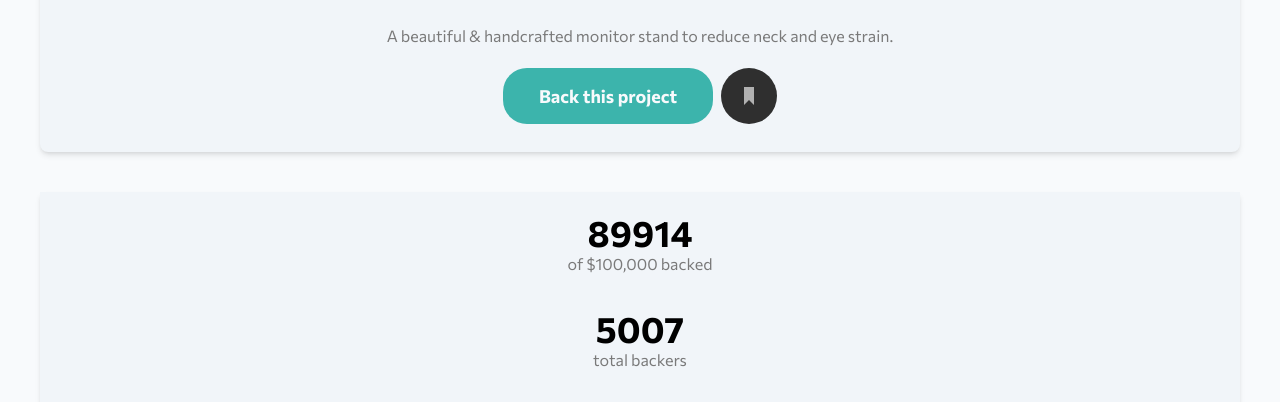
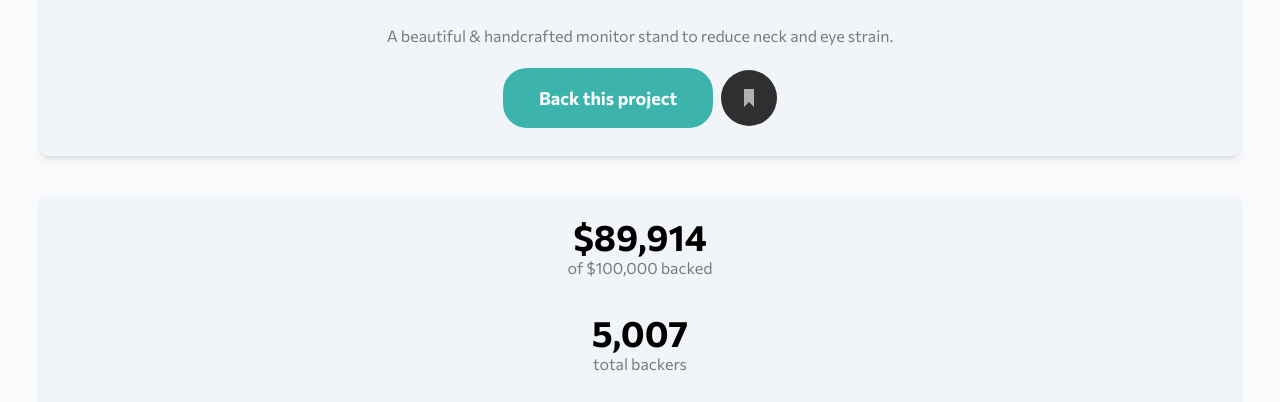
Before and after one commit to Joadevy/crowdfunding-product-page, a React (Vite) app: page / in a window 1280 px wide. Shown: the part 359-761 px from the top of the page. Built offline with nearby package versions, Linux system fonts and the light colour scheme.

Commit message:
style: add small details (hover, currency fix, etc)

```diff
--- a/src/App.tsx
+++ b/src/App.tsx
@@ -122,15 +122,17 @@ function App() {
             strain.
           </p>
 
-          <div className="flex gap-2">
-            <button className="px-9 bg-primary-moderate-cyan rounded-3xl text-slate-50 text-lg font-bold">
-              Back this project
-            </button>
+          <div className="flex gap-2 items-center">
+            <a
+              className="px-9 py-4 bg-primary-moderate-cyan rounded-3xl text-slate-50 text-lg font-bold hover:bg-primary-dark-cyan transition-colors  "
+              href="#selection"
+            >
+              <p>Back this project</p>
+            </a>
             <button onClick={() => bookmarkToLocalStorage()}>
               <svg height="56" width="56" xmlns="http://www.w3.org/2000/svg">
-                <g fill="none" fillRule="evenodd">
+                <g className="hover:grayscale" fill="none" fillRule="evenodd">
                   <circle
-                    className="text-lg transition-colors"
                     cx="28"
                     cy="28"
                     fill={bookmarked ? "hsl(176, 72%, 28%)" : "#2F2F2F"}
@@ -147,8 +149,19 @@ function App() {
         </header>
 
         <article className="bg-slate-100 shadow-md py-5 flex flex-col gap-8 items-center justify-center">
-          <StatCard data={amountBacked} desc="of $100,000 backed" />
-          <StatCard data={totalBackers} desc="total backers" />
+          <StatCard
+            data={amountBacked.toLocaleString("en-US", {
+              style: "currency",
+              currency: "USD",
+              minimumFractionDigits: 0,
+              maximumFractionDigits: 0,
+            })}
+            desc="of $100,000 backed"
+          />
+          <StatCard
+            data={totalBackers.toLocaleString("en-US")}
+            desc="total backers"
+          />
           <StatCard data={data.daysLeft} desc="days left" />
           <div className="rounded-xl bg-slate-200 w-full h-4">
             <div
@@ -172,7 +185,7 @@ function App() {
             extra desk space below your computer to allow notepads, pens, and
             USB sticks to be stored under the stand.
           </p>
-          <div className="mt-10 flex flex-col gap-5">
+          <div className="mt-10 flex flex-col gap-5" id="selection">
             {pledges.map((pledge: infoReward) => (
               <Reward
                 key={pledge.id}
--- a/src/Components/Reward.tsx
+++ b/src/Components/Reward.tsx
@@ -23,7 +23,7 @@ const Reward: FC<props> = ({
   pledges,
   toggleThanksModal,
 }) => {
-  const { title, pledge, desc, amount } = reward;
+  const { title, pledge, desc, amount, id } = reward;
   const [showModal, toggleModal] = useState<boolean>(false);
 
   const handleModal = () => {
@@ -49,7 +49,10 @@ const Reward: FC<props> = ({
         left
       </p>
       <button
-        className="px-6 py-3 w-2/3 bg-primary-moderate-cyan rounded-3xl text-slate-50 text-lg font-bold"
+        className={
+          "px-6 py-3 w-2/3 bg-primary-moderate-cyan rounded-3xl text-slate-50 text-lg font-bold transition-colors " +
+          (amount ? "hover:bg-primary-dark-cyan" : "cursor-not-allowed")
+        }
         onClick={amount ? () => handleModal() : () => null}
         onKeyPress={amount ? () => handleModal() : () => null}
       >
@@ -60,6 +63,7 @@ const Reward: FC<props> = ({
         <RewardModal
           addPledge={addPledge}
           handleModal={handleModal}
+          idSelected={id}
           pledges={pledges}
           toggleThanksModal={toggleThanksModal}
         />
--- a/src/Components/RewardModal.tsx
+++ b/src/Components/RewardModal.tsx
@@ -7,6 +7,7 @@ import { RewardSelect } from "./RewardSelect";
 type props = {
   addPledge: (_id: number, _amount: number) => void;
   pledges: infoReward[];
+  idSelected: number;
   handleModal: () => void;
   toggleThanksModal: () => void;
 };
@@ -14,10 +15,11 @@ type props = {
 export const RewardModal: FC<props> = ({
   addPledge,
   pledges,
+  idSelected,
   handleModal,
   toggleThanksModal,
 }) => {
-  const [selected, setSelected] = useState<number>();
+  const [selected, setSelected] = useState<number>(idSelected);
 
   const handleSelected = (id: number) => {
     setSelected(id);
@@ -26,14 +28,14 @@ export const RewardModal: FC<props> = ({
   return (
     <Modal>
       <div className="fixed top-0 w-full h-full bg-[rgba(0,0,0,0.5)] overflow-y-auto">
-        <article className="bg-slate-50 p-6 m-4 absolute top-32 bottom-4 rounded-lg overflow-y-scroll">
-          <h2 className="font-bold text-xl mb-4">Back this project</h2>
+        <article className="bg-slate-50 p-7 m-4 absolute top-32 bottom-4 rounded-lg overflow-y-scroll">
+          <h2 className="font-bold text-2xl mb-4">Back this project</h2>
           <p className="text-neutral-dark-gray text-md mb-8">
             Want to support us in bringing Mastercraft Bamboo Monitor Riser out
             in the world?
           </p>
           <button
-            className="absolute top-8 right-8"
+            className="absolute top-9 right-9"
             onClick={() => handleModal()}
             onKeyPress={() => handleModal()}
           >
```
